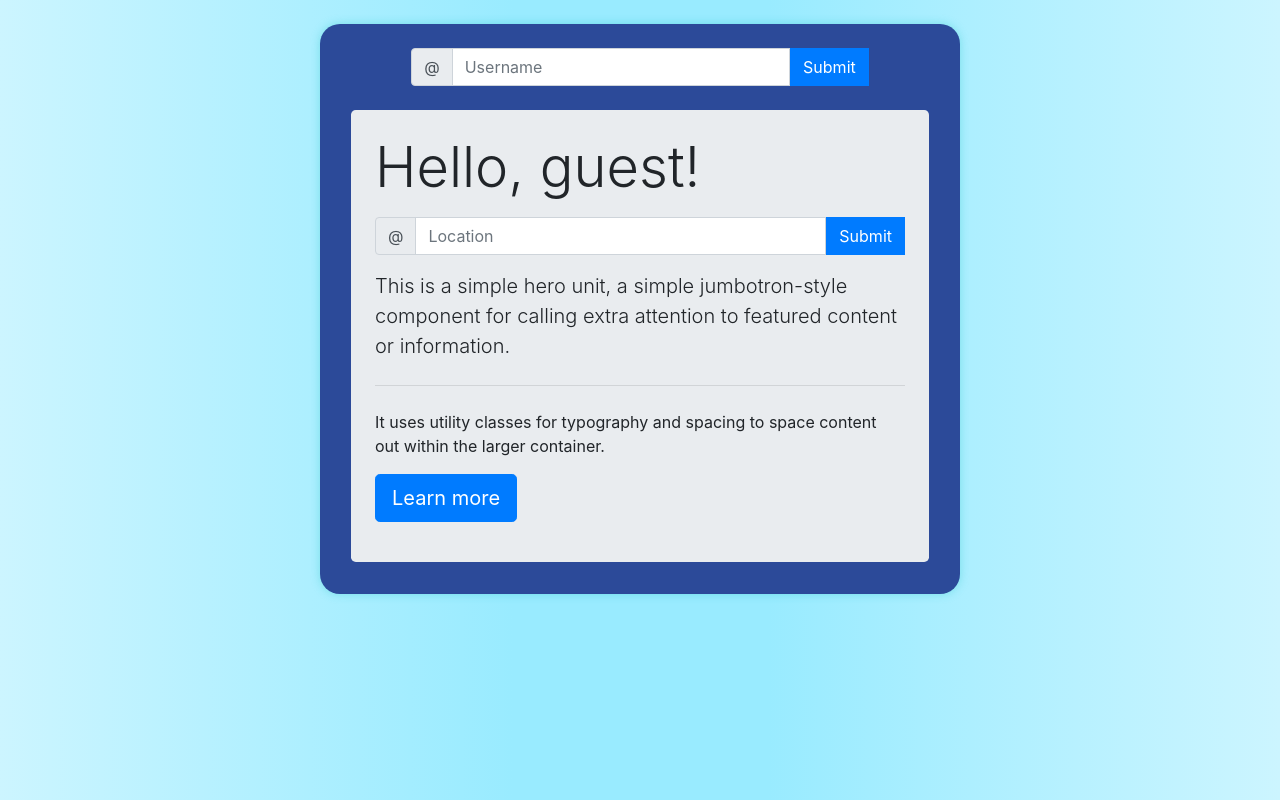
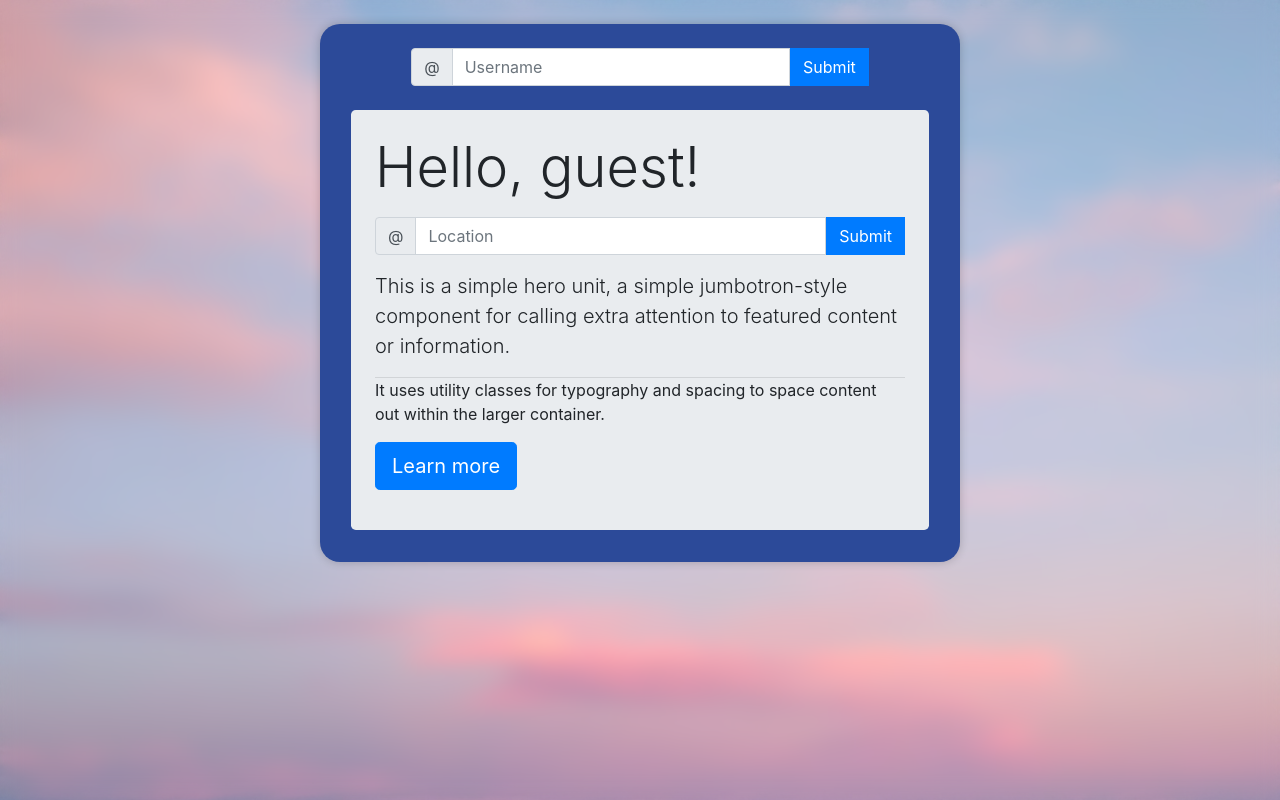
Before and after one commit to FEDavid/Basic_weather, a Flask app: page / in a window 1280 px wide. Run offline with Flask 3, Linux system fonts and the light colour scheme; some libraries are stand-ins or nearby versions.

Commit message:
Updated Flask with host, index with correct href and CSS

```diff
--- a/Templates/index.html
+++ b/Templates/index.html
@@ -70,7 +70,7 @@
                 <li>Temperature (in celcius): {{ temp_out }}</li>
               </ul>
             </div>
-            <a href="http://127.0.0.1:5000/" class="btn btn-primary w-50 align-self-center">Clear all</a>
+            <a href="/" class="btn btn-primary w-50 align-self-center">Clear all</a>
           </div>
         </div>
       </div>
--- a/app.py
+++ b/app.py
@@ -56,4 +56,4 @@ def check_greeting():
     return greeting
 
 if __name__ == '__main__':
-    app.run(debug=True)
+    app.run(debug=True, host="0.0.0.0")
--- a/static/css/main.css
+++ b/static/css/main.css
@@ -1,15 +1,29 @@
 html body{
-    background: rgb(204,245,255);
-    background: linear-gradient(90deg, rgba(204,245,255,1) 0%, rgba(153,235,255,1) 40%, rgba(153,235,255,1) 60%, rgba(204,245,255,1) 100%);
+    background-image: url("../images/bg.jpg");
+    background-position: center;
+    background-repeat: no-repeat;
+    background-size: cover;
+    backdrop-filter: blur(10px);
+    height: 100vh;
+}
+
+body{
+    padding: 1.5rem 0 1.5rem 0;
 }
 
 #main_container{
     width: 90%;
+    margin: 0 auto;
     background: #2C4A99;
     border-radius: 20px;
-    -webkit-box-shadow: 0px 0px 10px 0px rgba(51,255,255,0.4);
-    -moz-box-shadow: 0px 0px 10px 0px rgba(51,255,255,0.4);
-    box-shadow: 0px 0px 10px 0px rgba(39, 199, 199, 0.4);
+    -webkit-box-shadow: 0px 0px 10px 0px rgba(0, 0, 0, 0.2);
+    -moz-box-shadow: 0px 0px 10px 0px rgba(0, 0, 0, 0.2);
+    box-shadow: 0px 0px 10px 0px rgba(0, 0, 0, 0.2);
+}
+
+.mb-4, .my-4 {
+    margin-bottom: 0!important;
+    margin-top: 0!important;
 }
 
 #weather_card{
```
Also changed, not shown: static/images/bg.jpg (added).
